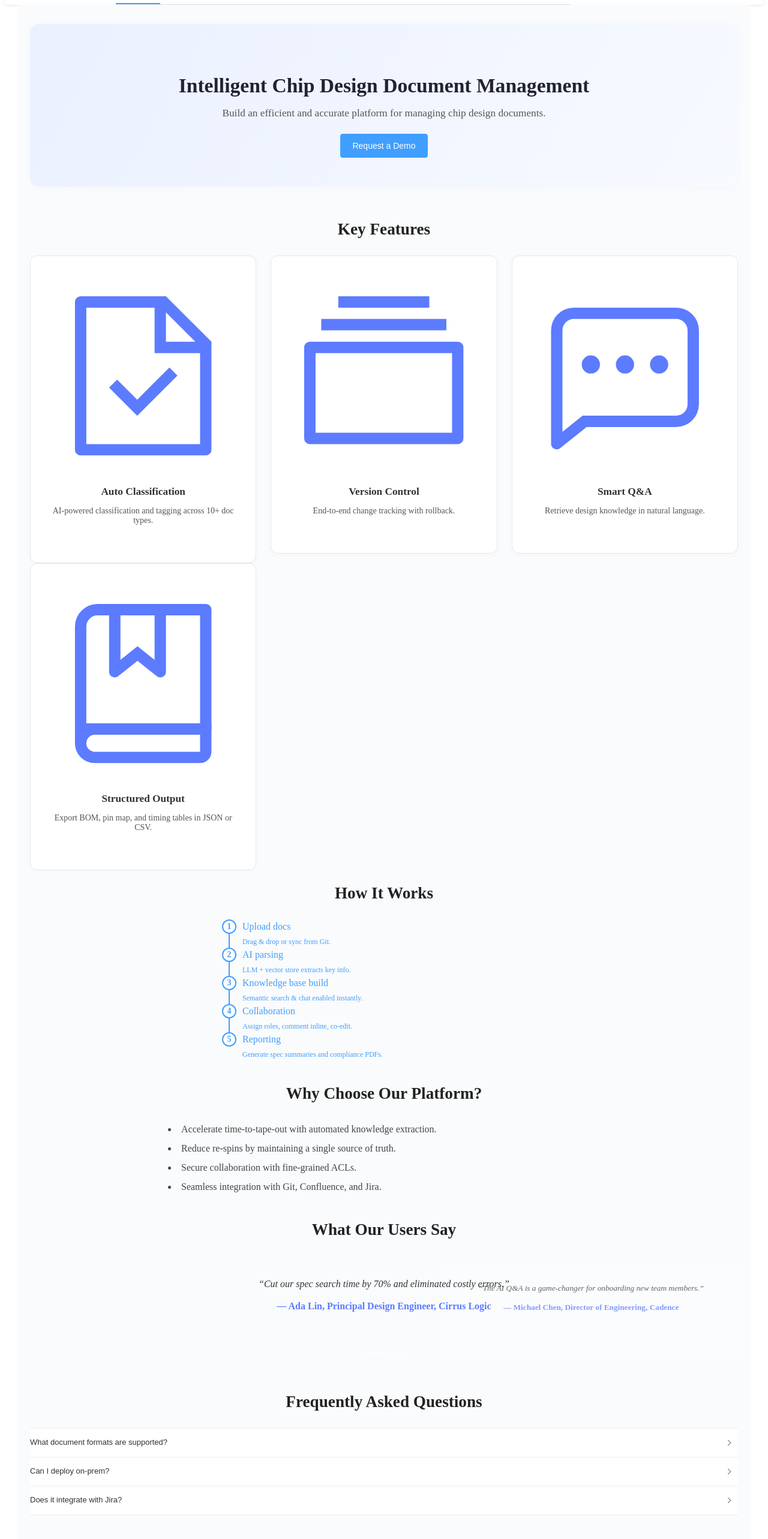
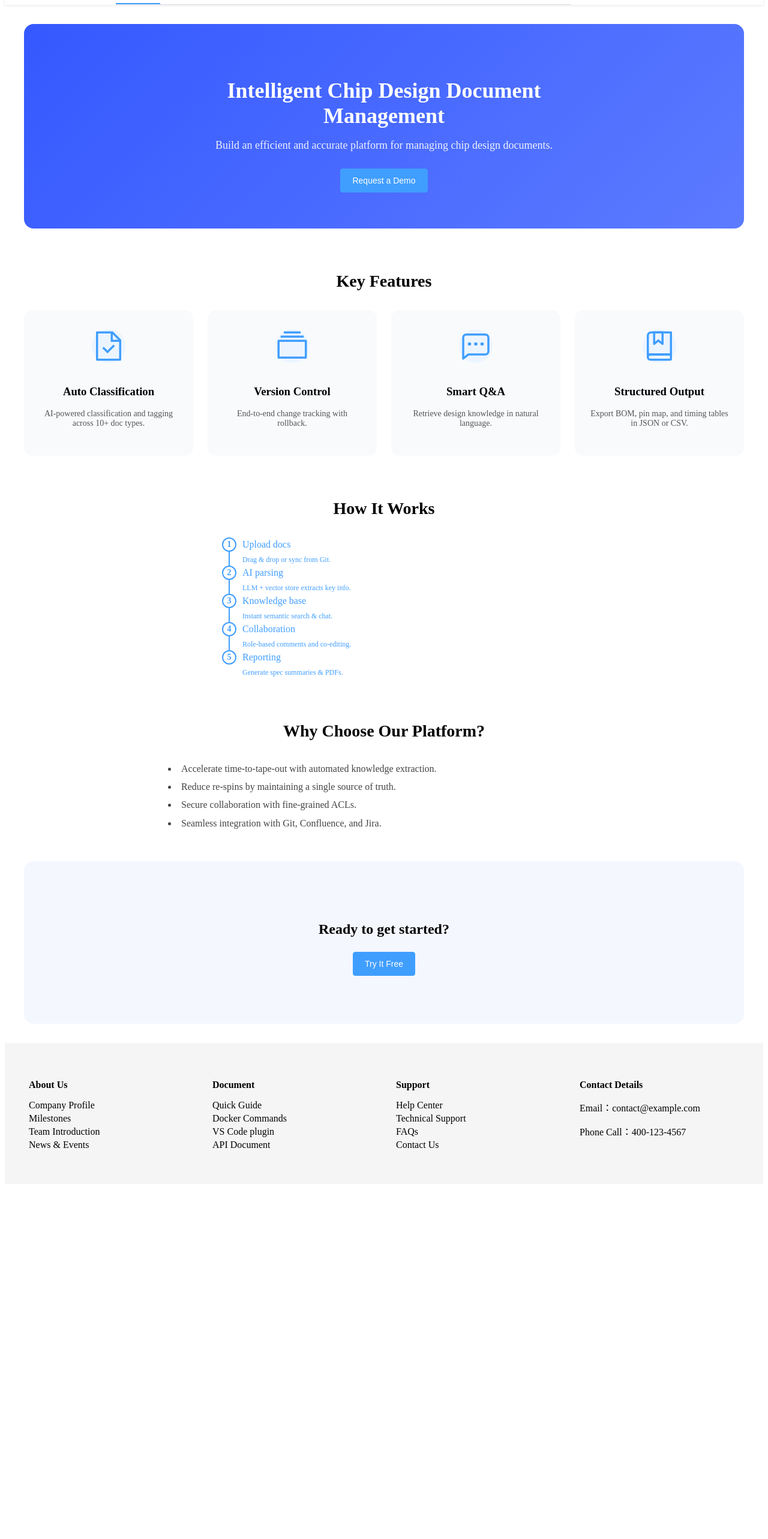
Before and after one commit to maxuchang001/RAG_Promotional_Website, a Vue app: page /chipdesign in a window 1280 px wide. Shown: the part 60-2626 px from the top of the page at 60% size. After the commit the page ends 2034 px from the top, so only its background shows below. Built offline with nearby package versions, Linux system fonts and the light colour scheme.

Commit message:
Optimize Chip-design page

```diff
--- a/src/views/Chip-design.vue
+++ b/src/views/Chip-design.vue
@@ -14,7 +14,7 @@
       </div>
     </section>
 
-    <!-- Features -->
+    <!-- Key Features -->
     <section class="features-section">
       <h2 class="section-title">Key Features</h2>
       <el-row :gutter="24" class="feature-grid">
@@ -23,13 +23,15 @@
           :key="feature.title"
           :xs="24"
           :sm="12"
-          :md="8"
+          :md="6"
         >
-          <el-card shadow="hover" class="feature-card">
-            <component :is="feature.icon" class="feature-icon" />
+          <div class="feature-box">
+            <div class="icon-wrapper">
+              <component :is="feature.icon" class="feature-icon" />
+            </div>
             <h3 class="feature-title">{{ feature.title }}</h3>
             <p class="feature-desc">{{ feature.desc }}</p>
-          </el-card>
+          </div>
         </el-col>
       </el-row>
     </section>
@@ -43,8 +45,8 @@
         class="workflow-steps"
       >
         <el-step
-          v-for="(step, index) in workflow"
-          :key="index"
+          v-for="(step, i) in workflow"
+          :key="i"
           :title="step.title"
           :description="step.desc"
         />
@@ -57,29 +59,6 @@
       <ul class="benefits-list">
         <li v-for="b in benefits" :key="b">{{ b }}</li>
       </ul>
-    </section>
-
-    <!-- Testimonials -->
-    <section class="testimonials-section">
-      <h2 class="section-title">What Our Users Say</h2>
-      <el-carousel height="180px" interval="6000" type="card">
-        <el-carousel-item v-for="(t, i) in testimonials" :key="i">
-          <div class="testimonial">
-            <p class="quote">“{{ t.quote }}”</p>
-            <p class="author">— {{ t.author }}, {{ t.role }}</p>
-          </div>
-        </el-carousel-item>
-      </el-carousel>
-    </section>
-
-    <!-- FAQ -->
-    <section class="faq-section">
-      <h2 class="section-title">Frequently Asked Questions</h2>
-      <el-collapse accordion>
-        <el-collapse-item v-for="(faq, i) in faqs" :key="i" :title="faq.q">
-          <p>{{ faq.a }}</p>
-        </el-collapse-item>
-      </el-collapse>
     </section>
 
     <!-- CTA -->
@@ -100,17 +79,16 @@ import {
   Collection,
 } from "@element-plus/icons-vue";
 
-// Feature cards
 const features = [
   {
     icon: DocumentChecked,
     title: "Auto Classification",
-    desc: "AI-powered classification and tagging across 10+ doc types.",
+    desc: "AI‑powered classification and tagging across 10+ doc types.",
   },
   {
     icon: Files,
     title: "Version Control",
-    desc: "End-to-end change tracking with rollback.",
+    desc: "End‑to‑end change tracking with rollback.",
   },
   {
     icon: ChatDotSquare,
@@ -124,185 +102,127 @@ const features = [
   },
 ];
 
-// Workflow
 const workflow = [
   { title: "Upload docs", desc: "Drag & drop or sync from Git." },
   { title: "AI parsing", desc: "LLM + vector store extracts key info." },
-  {
-    title: "Knowledge base build",
-    desc: "Semantic search & chat enabled instantly.",
-  },
-  { title: "Collaboration", desc: "Assign roles, comment inline, co-edit." },
-  {
-    title: "Reporting",
-    desc: "Generate spec summaries and compliance PDFs.",
-  },
+  { title: "Knowledge base", desc: "Instant semantic search & chat." },
+  { title: "Collaboration", desc: "Role‑based comments and co‑editing." },
+  { title: "Reporting", desc: "Generate spec summaries & PDFs." },
 ];
 
-// Benefits
 const benefits = [
-  "Accelerate time-to-tape-out with automated knowledge extraction.",
-  "Reduce re-spins by maintaining a single source of truth.",
-  "Secure collaboration with fine-grained ACLs.",
+  "Accelerate time‑to‑tape‑out with automated knowledge extraction.",
+  "Reduce re‑spins by maintaining a single source of truth.",
+  "Secure collaboration with fine‑grained ACLs.",
   "Seamless integration with Git, Confluence, and Jira.",
-];
-
-// Testimonials
-const testimonials = [
-  {
-    quote: "Cut our spec search time by 70% and eliminated costly errors.",
-    author: "Ada Lin",
-    role: "Principal Design Engineer, Cirrus Logic",
-  },
-  {
-    quote: "The AI Q&A is a game-changer for onboarding new team members.",
-    author: "Michael Chen",
-    role: "Director of Engineering, Cadence",
-  },
-];
-
-// FAQs
-const faqs = [
-  {
-    q: "What document formats are supported?",
-    a: "PDF, Word, Markdown, schematic .sch, netlist, and more.",
-  },
-  {
-    q: "Can I deploy on-prem?",
-    a: "Yes, we offer both SaaS and private VPC/on-prem deployments.",
-  },
-  {
-    q: "Does it integrate with Jira?",
-    a: "Absolutely – create tickets from findings with one click.",
-  },
 ];
 </script>
 
 <style scoped>
+/**** Layout ****/
 .chip-design-page {
   padding: 32px 20px;
-  max-width: 1180px;
+  max-width: 1200px;
   margin: 0 auto;
-  background: #fafbfc;
+}
+.section-title {
+  text-align: center;
+  font-size: 28px;
+  margin-bottom: 32px;
 }
 
-/* Shared */
-.section-title {
+/**** Hero ****/
+.hero {
+  background: linear-gradient(135deg, #3558ff, #5c7bff);
+  border-radius: 16px;
+  padding: 60px 20px;
+  margin-bottom: 72px;
+  color: #fff;
   text-align: center;
-  font-size: 1.7rem;
-  font-weight: 600;
-  margin-bottom: 28px;
-  color: #222;
-}
-
-/* Hero */
-.hero {
-  background: linear-gradient(120deg, #eaf0ff 0%, #f7faff 100%);
-  border-radius: 16px;
-  padding: 56px 20px 48px 20px;
-  margin-bottom: 56px;
-  box-shadow: 0 2px 12px rgba(80, 120, 255, 0.04);
 }
 .hero-inner {
   max-width: 700px;
   margin: 0 auto;
-  text-align: center;
-  color: #223;
 }
 .hero h1 {
-  font-size: 2.1rem;
+  font-size: 36px;
   font-weight: 700;
-  margin-bottom: 14px;
-  color: #223;
+  margin-bottom: 16px;
 }
 .subtitle {
-  font-size: 1.08rem;
-  opacity: 0.93;
-  margin-bottom: 24px;
-  color: #4a4a4a;
+  font-size: 18px;
+  opacity: 0.9;
+  margin-bottom: 28px;
 }
 
-/* Features */
-.feature-card {
+/**** Key Features ****/
+.feature-box {
+  background: #f9fafc;
+  border-radius: 14px;
+  padding: 32px 24px;
   text-align: center;
-  border-radius: 12px;
-  min-height: 80px;
+  transition: transform 0.25s ease, box-shadow 0.25s ease;
   display: flex;
   flex-direction: column;
+  align-items: center;
+}
+.feature-box:hover {
+  transform: translateY(-6px);
+  box-shadow: 0 14px 28px rgba(0, 0, 0, 0.06);
+}
+.icon-wrapper {
+  width: 56px;
+  height: 56px;
+  border-radius: 50%;
+  background: var(--el-color-primary-light-9);
+  display: flex;
+  align-items: center;
   justify-content: center;
-  transition: box-shadow 0.18s, transform 0.18s;
-  padding: 28px 16px;
-  background: #fff;
-  box-shadow: 0 2px 8px rgba(80, 120, 255, 0.03);
-}
-.feature-card:hover {
-  transform: translateY(-2px) scale(1.02);
-  box-shadow: 0 8px 24px rgba(80, 120, 255, 0.07);
+  margin-bottom: 18px;
 }
 .feature-icon {
-  font-size: 20px;
-  margin-bottom: 10px;
-  color: #5c7bff;
+  font-size: 22px;
+  color: var(--el-color-primary);
 }
 .feature-title {
   font-weight: 600;
   margin-bottom: 4px;
-  font-size: 1.08rem;
 }
 .feature-desc {
   font-size: 14px;
   color: #555;
+  flex: 1 0 auto;
 }
 
-/* Workflow */
+/**** Workflow ****/
+.workflow-section {
+  margin-top: 72px;
+}
 .workflow-steps {
   max-width: 540px;
-  margin: 0 auto 40px auto;
+  margin: 0 auto 48px auto;
 }
 
-/* Benefits */
+/**** Benefits ****/
+.benefits-section {
+  margin-top: 72px;
+}
 .benefits-list {
-  margin: 0 auto 40px auto;
   max-width: 760px;
-  line-height: 2;
+  margin: 0 auto 48px auto;
   list-style: disc inside;
+  line-height: 1.9;
   color: #444;
-  font-size: 1rem;
 }
 
-/* Testimonials */
-.testimonials-section {
-  margin-bottom: 48px;
-}
-.testimonial {
-  padding: 18px 24px;
-  text-align: center;
-}
-.quote {
-  font-style: italic;
-  line-height: 1.6;
-  margin-bottom: 10px;
-  color: #333;
-}
-.author {
-  font-weight: 600;
-  color: #5c7bff;
-}
-
-/* FAQ */
-.faq-section {
-  margin-bottom: 56px;
-}
-
-/* CTA */
+/**** CTA ****/
 .cta-wrapper {
   text-align: center;
-  padding: 56px 20px;
+  padding: 80px 20px;
   background: #f5f7ff;
-  border-radius: 14px;
-  box-shadow: 0 2px 8px rgba(80, 120, 255, 0.03);
+  border-radius: 16px;
 }
 .cta-wrapper h2 {
-  margin-bottom: 20px;
+  margin-bottom: 24px;
 }
 </style>
```
